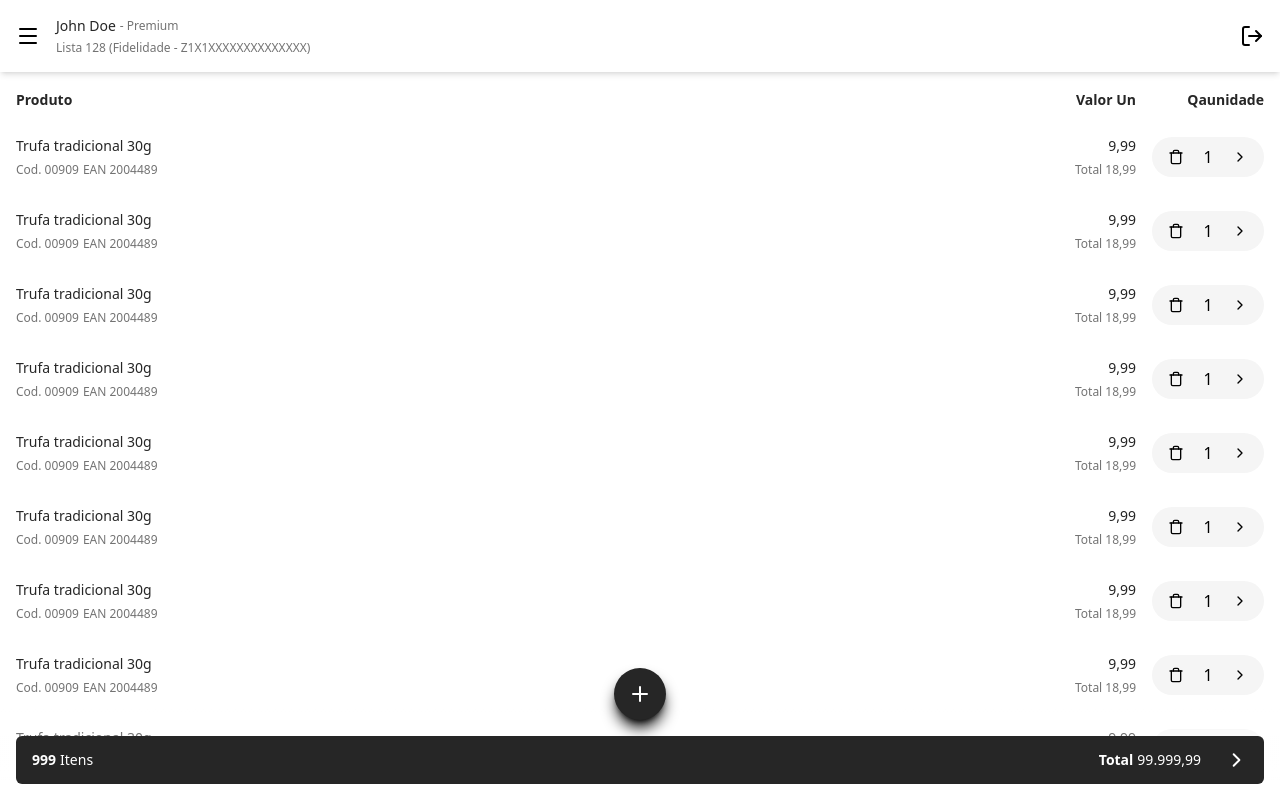
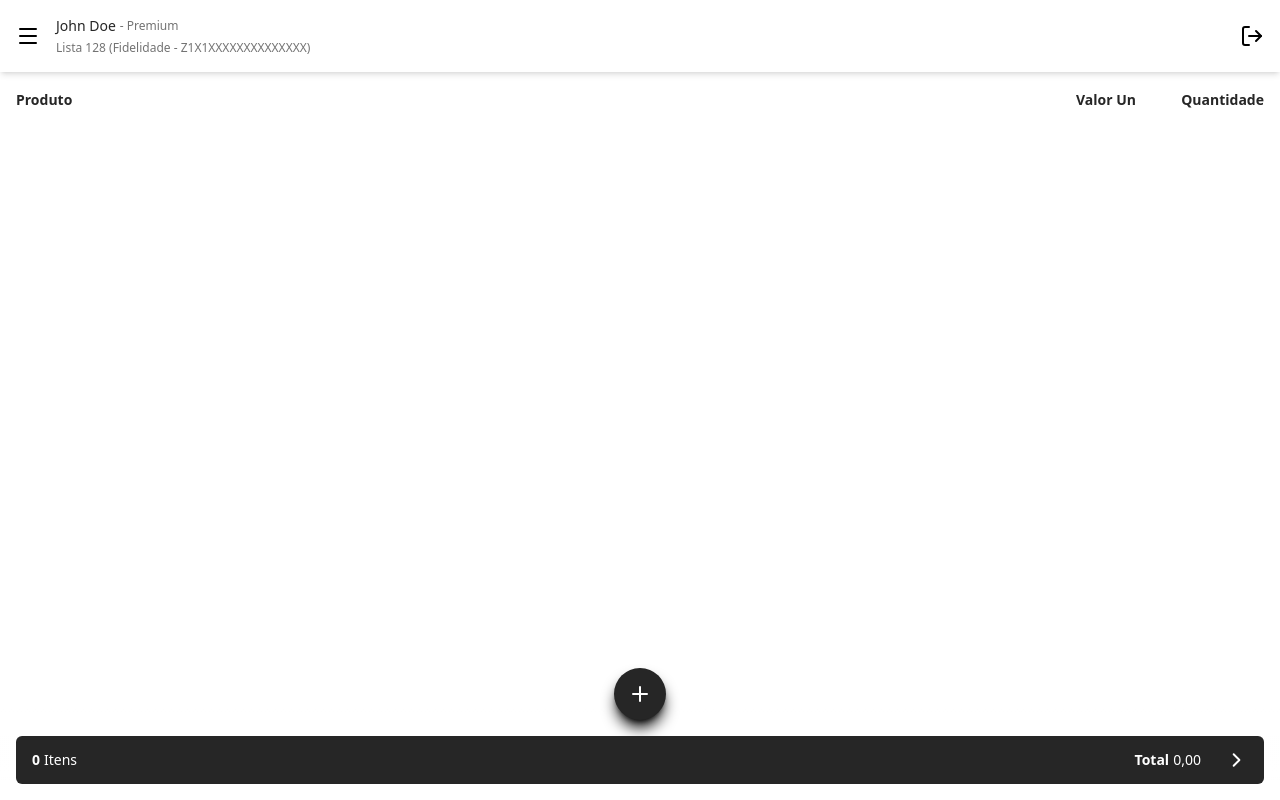
Before and after one commit to lbs-luis/poc-pdvmobile-pwa, a React (Vite) app: page /cart in a window 1280 px wide. Built offline with nearby package versions, Linux system fonts and the light colour scheme.

Commit message:
feat: implementa funcionalidades

```diff
--- a/dev-dist/sw.js
+++ b/dev-dist/sw.js
@@ -82,7 +82,7 @@ define(['./workbox-5119daf5'], (function (workbox) { 'use strict';
     "revision": "3ca0b8505b4bec776b69afdba2768812"
   }, {
     "url": "index.html",
-    "revision": "0.i3sr2se1ecc"
+    "revision": "0.2u82p8snjfc"
   }], {});
   workbox.cleanupOutdatedCaches();
   workbox.registerRoute(new workbox.NavigationRoute(workbox.createHandlerBoundToURL("index.html"), {
--- a/package.json
+++ b/package.json
@@ -15,7 +15,8 @@
     "react": "^19.2.0",
     "react-dom": "^19.2.0",
     "react-router-dom": "^7.13.0",
-    "tailwind-merge": "^3.4.0"
+    "tailwind-merge": "^3.4.0",
+    "zustand": "^5.0.11"
   },
   "devDependencies": {
     "@eslint/js": "^9.39.1",
--- /dev/null
+++ b/src/database.ts
@@ -0,0 +1,28 @@
+export interface Product {
+  id: string
+  description: string
+  price: number
+}
+
+export const products: Product[] = [
+  { id: '001', description: 'Trufa tradicional 30g', price: 9.99 },
+  { id: '002', description: 'Trufa branca 30g', price: 10.99 },
+  { id: '003', description: 'Trufa morango 30g', price: 11.99 },
+  { id: '004', description: 'Bombom cremoso 25g', price: 8.99 },
+  { id: '005', description: 'Bombom crocante 25g', price: 9.49 },
+  { id: '006', description: 'Barra chocolate ao leite 100g', price: 15.99 },
+  { id: '007', description: 'Barra chocolate meio amargo 100g', price: 16.99 },
+  { id: '008', description: 'Barra chocolate branco 100g', price: 17.99 },
+  { id: '009', description: 'Chocolate quente 200ml', price: 12.99 },
+  { id: '010', description: 'Mousse chocolate 150g', price: 14.99 },
+  { id: '011', description: 'Brownie pedaço 80g', price: 13.99 },
+  { id: '012', description: 'Cheesecake chocolate 120g', price: 18.99 },
+  { id: '013', description: 'Pavê chocolate 200g', price: 22.99 },
+  { id: '014', description: 'Torta chocolate fatia 150g', price: 19.99 },
+  { id: '015', description: 'Kit trufas variadas 6 unidades', price: 59.99 },
+  { id: '016', description: 'Kit bombons assorted 12 unidades', price: 69.99 },
+  { id: '017', description: 'Caixa bombons premium 500g', price: 89.99 },
+  { id: '018', description: 'Tablete especial 70% cacau 50g', price: 24.99 },
+  { id: '019', description: 'Chocolate orgânico 100g', price: 29.99 },
+  { id: '020', description: 'Trufa licor 35g', price: 15.99 }
+]
--- a/src/screens/cart/components/cart-layout/cart-product-list.tsx
+++ b/src/screens/cart/components/cart-layout/cart-product-list.tsx
@@ -1,5 +1,7 @@
 import type { ComponentProps } from 'react'
 import { cn } from '../../../../lib/cn'
+import type { CartItem } from '../../../../stores/cart-store'
+import { useCartStore } from '../../../../stores/cart-store'
 import { QuantityButton } from '../quantity-button'
 
 const CartProductListHeader = () => (
@@ -11,39 +13,46 @@ const CartProductListHeader = () => (
       Valor Un
     </span>
     <span className="w-full text-end text-sm font-semibold text-neutral-800 capitalize">
-      Qaunidade
+      Quantidade
     </span>
   </div>
 )
 
-const CartProductListItem = () => {
+const CartProductListItem = ({ item }: { item: CartItem }) => {
   const semibold_text = 'text-sm font-medium text-neutral-800'
   const normal_text = 'text-xs font-normal text-neutral-500'
+  const total = item.product.price * item.quantity
+
   return (
     <div className="grid w-full grid-cols-[2fr_1fr_7rem] gap-4 py-2">
       <div className="flex w-full flex-col gap-1.5">
-        <span className={cn(semibold_text)}>Trufa tradicional 30g</span>
+        <span className={cn(semibold_text)}>{item.product.description}</span>
         <span className={cn(normal_text, 'flex gap-1')}>
-          <p>Cod. 00909</p>
-          <p>EAN 2004489</p>
+          <p>#{item.product.id}</p>
         </span>
       </div>
       <div className="flex w-full flex-col gap-1.5 text-end">
-        <span className={cn(semibold_text)}>9,99</span>
-        <span className={cn(normal_text)}>Total 18,99</span>
+        <span className={cn(semibold_text)}>
+          {item.product.price.toFixed(2).replace('.', ',')}
+        </span>
+        <span className={cn(normal_text)}>
+          Total {total.toFixed(2).replace('.', ',')}
+        </span>
       </div>
-      <QuantityButton className="m-auto" />
+      <QuantityButton className="m-auto" item={item} />
     </div>
   )
 }
 
 export function CartProductList({ className }: ComponentProps<'div'>) {
+  const items = useCartStore((state) => state.items)
+
   return (
     <div className={cn('flex min-h-0 flex-1 flex-col', className)}>
       <CartProductListHeader />
       <div className="flex min-h-0 flex-1 flex-col gap-4 overflow-y-auto px-4 pt-2 pb-35">
-        {Array.from({ length: 20 }).map((_, i) => (
-          <CartProductListItem key={i} />
+        {items.map((item) => (
+          <CartProductListItem key={item.product.id} item={item} />
         ))}
       </div>
     </div>
--- a/src/screens/cart/components/floating-cart-button.tsx
+++ b/src/screens/cart/components/floating-cart-button.tsx
@@ -1,8 +1,20 @@
 import { ChevronRight } from 'lucide-react'
 import type { ComponentProps } from 'react'
 import { cn } from '../../../lib/cn'
+import { useCartStore } from '../../../stores/cart-store'
 
-export function FloatingCartButton({ className }: ComponentProps<'button'>) {
+interface FloatingCartButtonProps extends ComponentProps<'button'> {
+  totalItems?: number
+  totalPrice?: number
+}
+
+export function FloatingCartButton({ className, totalItems, totalPrice }: FloatingCartButtonProps) {
+  const storeTotalItems = useCartStore((state) => state.getTotalItems())
+  const storeTotalPrice = useCartStore((state) => state.getTotalPrice())
+
+  const items = totalItems ?? storeTotalItems
+  const price = totalPrice ?? storeTotalPrice
+
   const semibold_text = 'text-sm font-semibold text-white'
   const normal_text = 'text-sm font-normal text-white'
 
@@ -15,12 +27,14 @@ export function FloatingCartButton({ className }: ComponentProps<'button'>) {
     >
       <div className="flex w-full items-center justify-between">
         <span className="flex gap-1">
-          <p className={cn(semibold_text)}>999</p>
+          <p className={cn(semibold_text)}>{items}</p>
           <p className={cn(normal_text)}>Itens</p>
         </span>
         <span className="flex gap-1">
           <p className={cn(semibold_text)}>Total</p>
-          <p className={cn(normal_text)}>99.999,99</p>
+          <p className={cn(normal_text)}>
+            {price.toFixed(2).replace('.', ',')}
+          </p>
         </span>
       </div>
       <ChevronRight size={24} className="text-white" />
--- a/src/screens/cart/components/product-mesh/index.tsx
+++ b/src/screens/cart/components/product-mesh/index.tsx
@@ -1,6 +1,7 @@
 import type { ComponentProps } from 'react'
 import { cn } from '../../../../lib/cn'
 import { ProductMeshButton } from './product-mesh-button'
+import { products } from '../../../../database'
 
 export function ProductMesh({ className }: ComponentProps<'div'>) {
   return (
@@ -10,8 +11,8 @@ export function ProductMesh({ className }: ComponentProps<'div'>) {
         className,
       )}
     >
-      {Array.from({ length: 20 }).map((_, i) => (
-        <ProductMeshButton key={`mesh-button-${i}`} />
+      {products.map((product) => (
+        <ProductMeshButton key={product.id} product={product} />
       ))}
     </div>
   )
--- a/src/screens/cart/components/product-mesh/product-mesh-button.tsx
+++ b/src/screens/cart/components/product-mesh/product-mesh-button.tsx
@@ -1,14 +1,27 @@
 import { Plus } from 'lucide-react'
+import type { Product } from '../../../../database'
+import { useCartStore } from '../../../../stores/cart-store'
 
-export function ProductMeshButton() {
+interface ProductMeshButtonProps {
+  product: Product
+}
+
+export function ProductMeshButton({ product }: ProductMeshButtonProps) {
+  const addProduct = useCartStore((state) => state.addProduct)
+
   return (
     <div className="flex h-26 w-full flex-col rounded-md bg-neutral-200 p-2">
       <span className="my-auto size-fit text-sm font-normal text-neutral-800">
-        Produto 100gr
+        {product.description}
       </span>
       <div className="mt-auto flex w-full items-center justify-between">
-        <span className="text-sm font-semibold text-neutral-800">99,99</span>
-        <button className="flex size-7 items-center justify-center rounded-full bg-white p-0 text-neutral-800">
+        <span className="text-sm font-semibold text-neutral-800">
+          {product.price.toFixed(2).replace('.', ',')}
+        </span>
+        <button
+          className="flex size-7 items-center justify-center rounded-full bg-white p-0 text-neutral-800"
+          onClick={() => addProduct(product)}
+        >
           <Plus size={14} strokeWidth={2} />
         </button>
       </div>
--- a/src/screens/cart/components/quantity-button.tsx
+++ b/src/screens/cart/components/quantity-button.tsx
@@ -1,12 +1,22 @@
 import { ChevronRight, Trash } from 'lucide-react'
-import { useState, type ComponentProps } from 'react'
+import type { ComponentProps } from 'react'
 import { cn } from '../../../lib/cn'
+import { useCartStore } from '../../../stores/cart-store'
+import type { CartItem } from '../../../stores/cart-store'
 
-export function QuantityButton({ className }: ComponentProps<'button'>) {
-  const [amount, setAmount] = useState(1)
+interface QuantityButtonProps extends ComponentProps<'button'> {
+  item: CartItem
+}
+
+export function QuantityButton({ className, item }: QuantityButtonProps) {
+  const updateQuantity = useCartStore((state) => state.updateQuantity)
 
   function handleSubtract() {
-    if (amount > 0) setAmount(amount - 1)
+    updateQuantity(item.product.id, item.quantity - 1)
+  }
+
+  function handleAdd() {
+    updateQuantity(item.product.id, item.quantity + 1)
   }
 
   return (
@@ -17,11 +27,11 @@ export function QuantityButton({ className }: ComponentProps<'button'>) {
       )}
     >
       <Trash size={16} className="mx-auto" onClick={handleSubtract} />
-      <span className="mx-auto size-fit">{amount}</span>
+      <span className="mx-auto size-fit">{item.quantity}</span>
       <ChevronRight
         size={16}
         className="mx-auto"
-        onClick={() => setAmount(amount + 1)}
+        onClick={handleAdd}
       />
     </button>
   )
--- a/src/screens/cart/index.tsx
+++ b/src/screens/cart/index.tsx
@@ -6,9 +6,12 @@ import { CartProductList } from './components/cart-layout/cart-product-list'
 import { FloatingAddButton } from './components/floating-add-button'
 import { FloatingCartButton } from './components/floating-cart-button'
 import { ProductKeyboard } from './components/product-keyboard'
+import { useCartStore } from '../../stores/cart-store'
 
 export default function CartScreen() {
   const [isKeyboardOpen, setIsKeyboardOpen] = useState(false)
+  const getTotalItems = useCartStore((state: any) => state.getTotalItems)
+  const getTotalPrice = useCartStore((state: any) => state.getTotalPrice)
 
   function handleToggleKeyboardOpen() {
     setIsKeyboardOpen(!isKeyboardOpen)
@@ -23,7 +26,11 @@ export default function CartScreen() {
           className="mx-auto"
           onClick={handleToggleKeyboardOpen}
         />
-        <FloatingCartButton className="mx-auto" />
+        <FloatingCartButton
+          className="mx-auto"
+          totalItems={getTotalItems()}
+          totalPrice={getTotalPrice()}
+        />
       </CartFooter>
       <ProductKeyboard
         isKeyboardOpen={isKeyboardOpen}
--- /dev/null
+++ b/src/stores/cart-store.ts
@@ -0,0 +1,69 @@
+import { create } from 'zustand'
+import type { Product } from '../database'
+
+export interface CartItem {
+  product: Product
+  quantity: number
+}
+
+interface CartStore {
+  items: CartItem[]
+  addProduct: (product: Product) => void
+  updateQuantity: (productId: string, quantity: number) => void
+  removeProduct: (productId: string) => void
+  getTotalItems: () => number
+  getTotalPrice: () => number
+}
+
+export const useCartStore = create<CartStore>((set, get) => ({
+  items: [],
+
+  addProduct: (product: Product) => {
+    set((state) => {
+      const existingItem = state.items.find(item => item.product.id === product.id)
+
+      if (existingItem) {
+        return {
+          items: state.items.map(item =>
+            item.product.id === product.id
+              ? { ...item, quantity: item.quantity + 1 }
+              : item
+          )
+        }
+      }
+
+      return {
+        items: [...state.items, { product, quantity: 1 }]
+      }
+    })
+  },
+
+  updateQuantity: (productId: string, quantity: number) => {
+    if (quantity <= 0) {
+      get().removeProduct(productId)
+      return
+    }
+
+    set((state) => ({
+      items: state.items.map(item =>
+        item.product.id === productId
+          ? { ...item, quantity }
+          : item
+      )
+    }))
+  },
+
+  removeProduct: (productId: string) => {
+    set((state) => ({
+      items: state.items.filter(item => item.product.id !== productId)
+    }))
+  },
+
+  getTotalItems: () => {
+    return get().items.reduce((total, item) => total + item.quantity, 0)
+  },
+
+  getTotalPrice: () => {
+    return get().items.reduce((total, item) => total + (item.product.price * item.quantity), 0)
+  }
+}))
```
Also changed, not shown: 1 other file (tests, documents, lock files or other folders).
